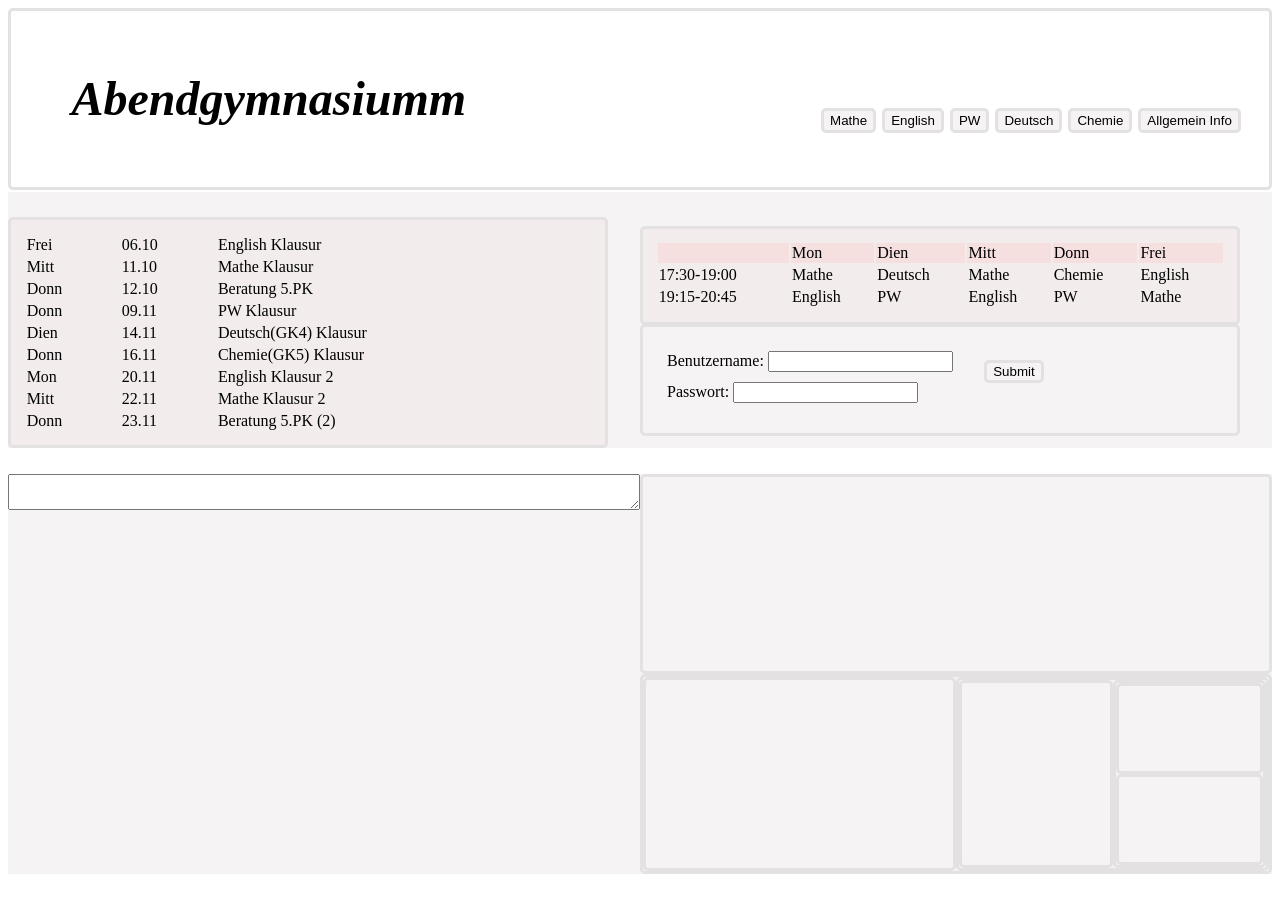
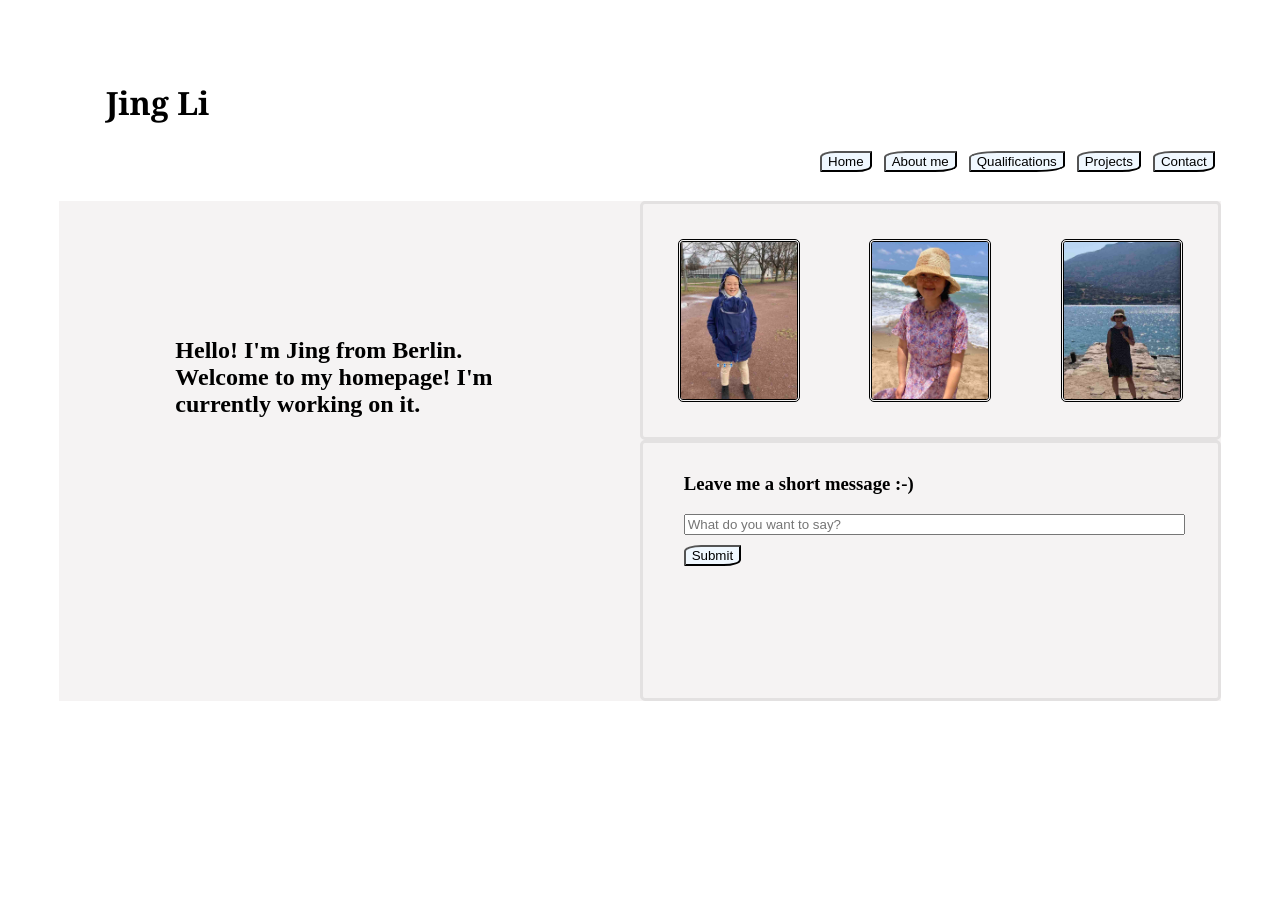
Before and after one commit to jili0/jingli-work, a plain HTML site: page index.html in a window 1280 px wide. Shown: the top 912 px of the page. Drawn offline with Linux system fonts and the light colour scheme.

Commit message:
Add files via upload

```diff
--- a/index.html
+++ b/index.html
@@ -3,152 +3,37 @@
 <head>
   <meta charset="UTF-8">
   <meta name="viewport" content="width=device-width, initial-scale=1.0">
-  <title>Abendgymnasium</title>
+  <title>Jing Li</title>
   <link rel="stylesheet" href="style.css">
 </head>
 <body>
-  <div class="header">
-    <div class="title">
-      <h1 id="title">Abendgymnasiumm</h1>
-    </div>
-    <div class="navi container">
-      <button class="items">Mathe</button>
-      <button class="items">English</button>
-      <button class="items">PW</button>
-      <button class="items">Deutsch</button>
-      <button class="items">Chemie</button>
-      <button class="items">Allgemein Info</button>
-    </div>
-  </div>
-<!--oben sind header-->
-  <div class="first">
-    <div class="second">
-      <div>
-        <table>
-          <tr>
-            <td>Frei</td>
-            <td>06.10</td>
-            <td>English Klausur</td>
-          </tr>
-          <tr>
-            <td>Mitt</td>
-            <td>11.10</td>
-            <td>Mathe Klausur</td>
-          </tr>
-          <tr>
-            <td>Donn</td>
-            <td>12.10</td>
-            <td>Beratung 5.PK</td>
-          </tr>
-          <tr>
-            <td>Donn</td>
-            <td>09.11</td>
-            <td>PW Klausur</td>
-          </tr>
-          <tr>
-            <td>Dien</td>
-            <td>14.11</td>
-            <td>Deutsch(GK4) Klausur</td>
-          </tr>
-          <tr>
-            <td>Donn</td>
-            <td>16.11</td>
-            <td>Chemie(GK5) Klausur</td>
-          </tr>
-          <tr>
-            <td>Mon</td>
-            <td>20.11</td>
-            <td>English Klausur 2</td>
-          </tr>
-          <tr>
-            <td>Mitt</td>
-            <td>22.11</td>
-            <td>Mathe Klausur 2</td>
-          <tr>
-            <td>Donn</td>
-            <td>23.11</td>
-            <td>Beratung 5.PK (2)</td>
-          </tr>
-          </tr>
-        </table>
-      </div>
-    </div>
-    <div class="second">
-      <div class="third">
-        <table>
-          <tr class="titleRow">
-            <td> </td>
-            <td>Mon</td>
-            <td>Dien</td>
-            <td>Mitt</td>
-            <td>Donn</td>
-            <td>Frei</td>
-          </tr>
-          <tr>
-            <td>17:30-19:00</td>
-            <td>Mathe</td>
-            <td>Deutsch</td>
-            <td>Mathe</td>
-            <td>Chemie</td>
-            <td>English</td>
-          </tr>
-          <tr>
-            <td>19:15-20:45</td>
-            <td>English</td>
-            <td>PW</td>
-            <td>English</td>
-            <td>PW</td>
-            <td>Mathe</td>
-          </tr>
-        </table>
-      </div>
-      <div class="third">
-       <form id="login">
-        <div id="loginInput">
-          <div>
-            <label for="benutzername">Benutzername:</label>
-            <input id="benutzername" type="text">
-          </div>
-          <div>
-            <label for="passwort">Passwort:</label>
-            <input id="passwort" type="password">
-          </div>
-        </div>
-        <div id="send">
-          <input type="submit" id="submit">
-        </div>
 
-       </form>
-      </div>
-
-    </div>
-  </div>
-
-
-
-  <div class="div1">
-    <div class="div2">
-      <textarea>
-      </textarea>
-
+    <h1 id="title">Jing Li</h1>
+    <div id="navi">
+      <a href="index.html"><button class="navi-button">Home</button></a>
+      <a href="intro.html"><button class="navi-button">About me</button></a>
+      <a href="qualifications.html"><button class="navi-button">Qualifications</button></a>
+      <a href="projects.html"><button class="navi-button">Projects</button></a>
+      <a href="contact.html"><button class="navi-button">Contact</button></a>
     </div>
 
-    <div class="div2">
-      <div class="div3">
-        <p></p>
+  <div class="divA">
+    <div class="divB">
+      <h2 id="sayHi">Hello! I'm Jing from Berlin. Welcome to my homepage! I'm currently working on it.</h2>
+    </div>
+
+    <div class="divB">
+      <div class="divC imgContainer">
+        <img src="photos/meA.jpg" class="imgItems">
+        <img src="photos/meB.jpg" class="imgItems">
+        <img src="photos/meC.jpg" class="imgItems">
       </div>
-
-      <div class="div3">
-        <div class="div4">
-          <p></p>
-        </div>
-        <div class="div4">
-          <div class="div5"></div>
-          <div class="div5">
-            <div class="div6"></div>
-            <div class="div6"></div>
-          </div>
-        </div>
+      <div class="divC" id="messageContainer">
+        <form>
+          <label for="message"><h3>Leave me a short message :-)</h3></label>
+          <input id="message" placeholder="What do you want to say?">
+          <input type="submit" id="submit">
+        </form>
       </div>
     </div>
   </div>
--- a/style.css
+++ b/style.css
@@ -1,64 +1,66 @@
-button, #submit{
-  border: solid;
-  border-radius: 5px;
-  border-color: rgb(227, 225, 225);
-  background-color: rgb(245, 243, 243);
+body{
+  padding: 4%;
+}
+
+button:hover{
   cursor: pointer;
+  color: orangered;
 }
-button:hover{
-  background-color: white;
+
+#title{
+  font-family: Georgia, 'Times New Roman', Times, serif;
+  padding-left: 4%;
 }
-.header{
+
+#navi{
   display: flex;
-  border: solid;
-  border-radius: 5px;
-  border-color: rgb(227, 225, 225);
-  margin-bottom: 2px;
+  justify-content: flex-end;
 }
-.title{
-  width: 50%;
-}
-#title{
-  margin: 10%;
-  font-size: 300%;
-  font-style: italic;
-}
-.container{
-display: flex;
-justify-content: flex-end;
-align-items: flex-end;
-padding: 2%;
+
+.navi-button{
+  margin: 6px;
+  background-color: aliceblue;
+  border-top-left-radius: 30%;
+  border-bottom-right-radius: 30%;
 
 }
-.items{
-height: 25px;
-margin: 0.5%;
-border-radius: 5px;
+
+#sayHi{
+  padding: 20%;
+}
+
+#submit{
+  margin-top: 2%;
+  background-color: aliceblue;
+  border-top-left-radius: 30%;
+  border-bottom-right-radius: 30%;
 
 }
-.navi{
-  height: 100px;
-  width: 50%;
-}
-.first{
-  background-color: rgb(245, 243, 243);
-  display: flex;
-  width: 100%;
-  justify-content: space-around;
-}
-.second{
-  display: flex;
-  flex-direction: column;
-  width: 50%;
-  justify-content: space-evenly
+
+#messageContainer{
+  padding: 2% 7%;
+  display: inline-block;
 }
 
+#message{
+  width: 100%;
+}
 
-.titleRow{
-  background-color: rgb(246, 223, 223);
+#photoTitle{
+  padding: 4%;
 }
-footer{
-  height: 3000px;
+
+.imgContainer{
+  display: flex;
+  justify-content: space-around;
+  overflow: hidden;
+}
+
+.imgItems{
+  margin: 6%;
+  border-radius: 5px;
+  border: solid;
+  border-style: double;
 }
 
 table{
@@ -70,50 +72,16 @@ table{
   width: 95%;
   background-color: rgb(242, 236, 236);
 }
-.third{
-  height: 45%;
-}
-#login{
-  width:90%;
-  height: 70%;
-  padding: 2%;
-  border-radius: 5px;
-  border: solid;
-  border-color: rgb(227, 225, 225);
-  display: flex;
-
-}
-#loginInput{
-  margin: 2%;
-  display: flex;
-  flex-direction: column;
-
-}
-#benutzername{
-  margin-bottom: 10px;
-}
-
-#send{
-margin: 20px;
-
-}
-#submit{
-cursor: pointer;
-}
-#submit:hover{
-background-color: white;
-}
 
 
-.div1{
+.divA{
   background-color: rgb(245, 243, 243);
   display: flex;
-  height: 400px;
   padding: 0px;
   margin-top: 2%;
-
+  height: 500px;
 }
-.div2{
+.divB{
   width: 50%;
   height: 100%;
   display: flex;
@@ -121,7 +89,7 @@ background-color: white;
   padding: 0px;
 
 }
-.div3{
+.divC{
   display: flex;
   padding: 0px;
   height:50%;
@@ -129,28 +97,13 @@ background-color: white;
   border-color:  rgb(227, 225, 225);
   border-radius: 5px;
 }
-.div4{
-  display: flex;
-  width: 50%;
-  padding: 0px;
-  border: solid;
-  border-color:  rgb(227, 225, 225);
-  border-radius: 5px;
+
+
+
+
+
+
+
+footer{
+  height: 3000px;
 }
-.div5{
-  background-color: rgb(245, 243, 243);
-  width: 50%;
-  padding: 0px;
-  display: flex;
-  flex-direction: column;
-  border: solid;
-  border-color:  rgb(227, 225, 225);
-  border-radius: 5px;
-}
-.div6{
-  background-color:rgb(245, 243, 243);
-  height: 50%;
-  border: solid;
-  border-color:  rgb(227, 225, 225);
-  border-radius: 5px;
-}
```
Also changed, not shown: contact.html (added, +12 -0 lines), intro.html (added, +12 -0 lines), projects.html (added, +12 -0 lines), qualifications.html (added, +47 -0 lines), photos/meA.jpg (added), photos/meB.jpg (added), photos/meC.jpg (added).
